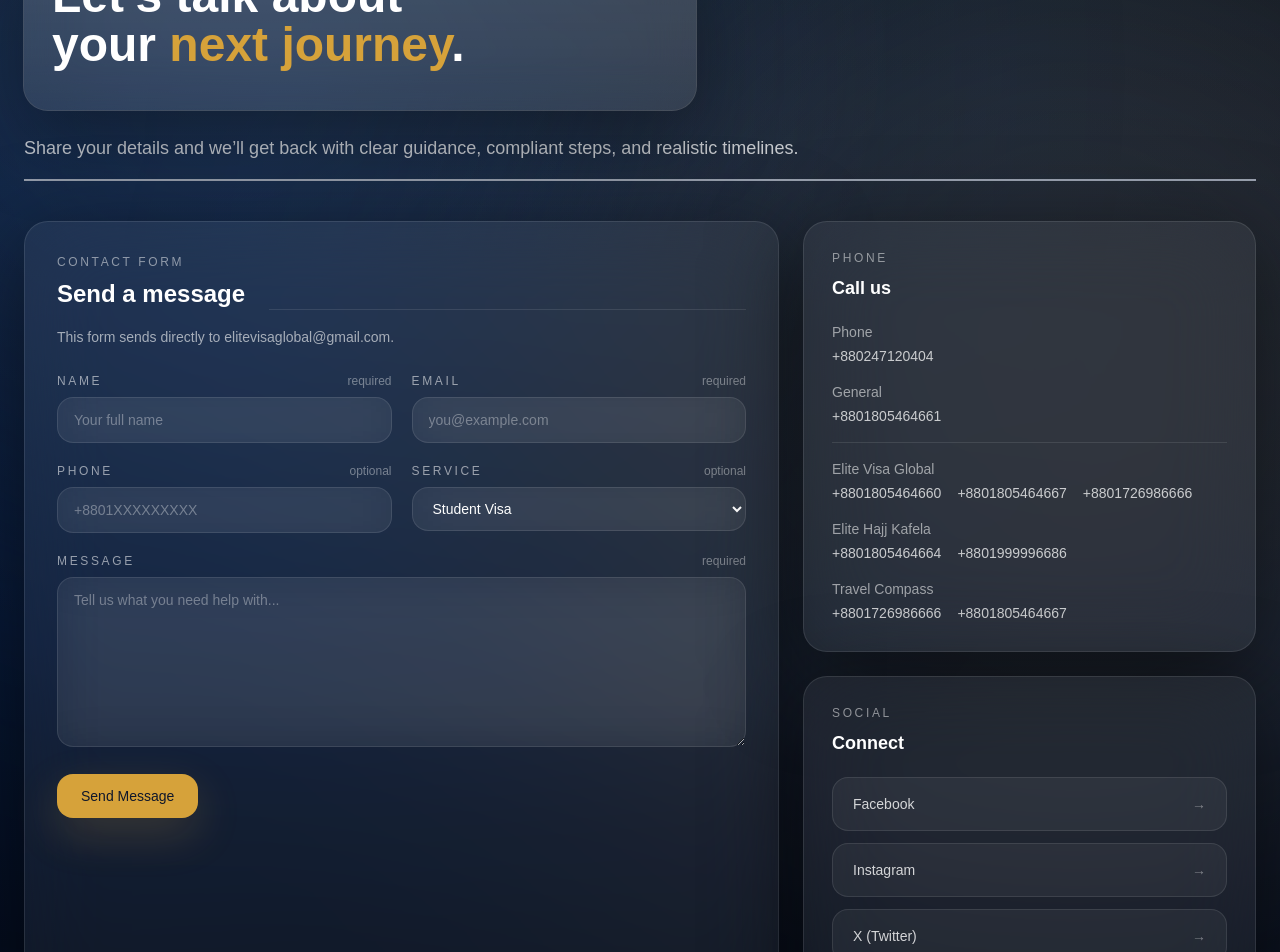
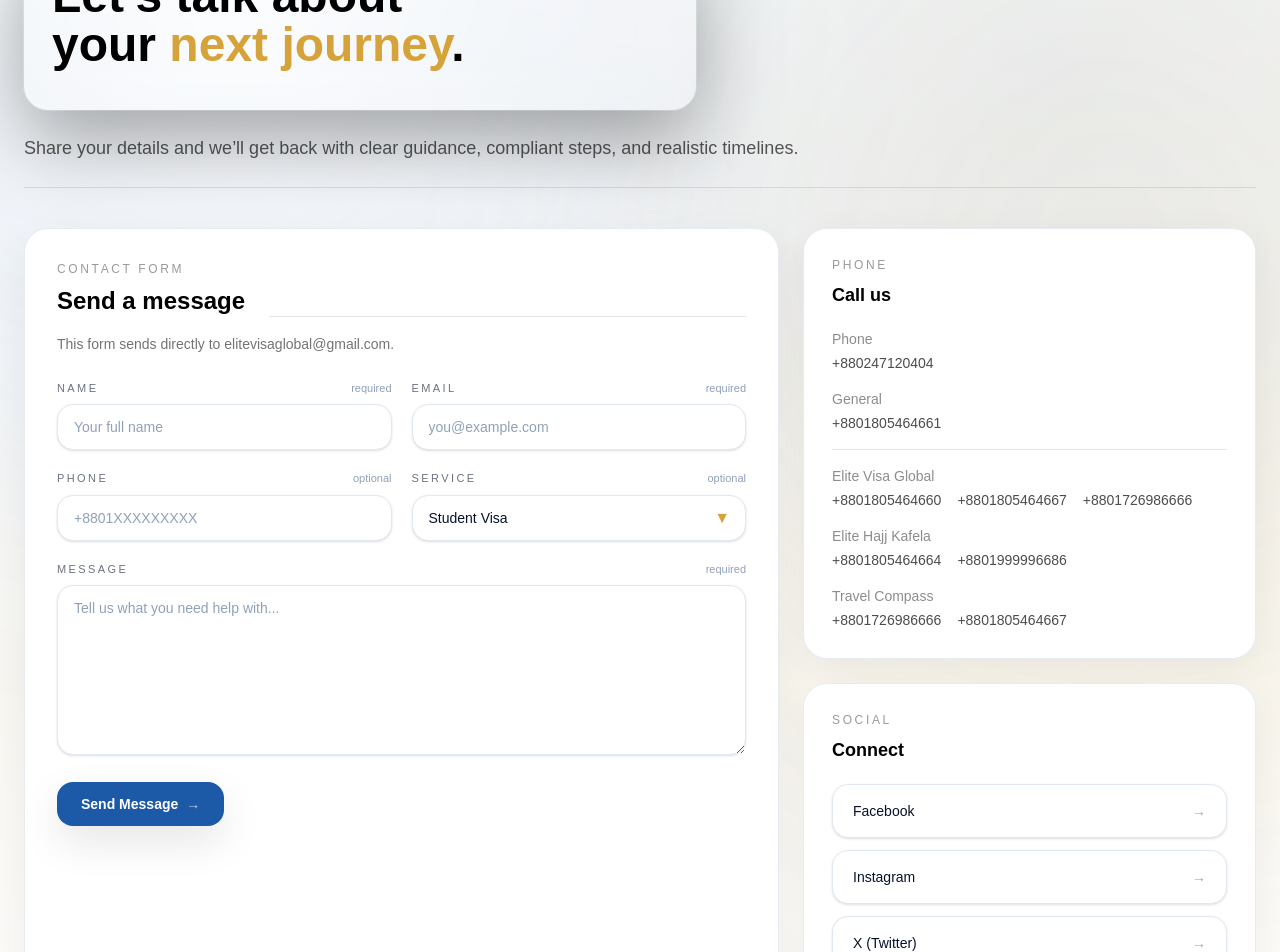
Before and after one commit to thinkGrow/elite-visa-global, a Next.js app: page /contact in a window 1280 px wide. Shown: the part 180-1132 px from the top of the page. Built offline with nearby package versions, Linux system fonts and the light colour scheme.

Commit message:
refactor(ui): centralize headline cards and restyle contact page

```diff
--- a/package.json
+++ b/package.json
@@ -14,6 +14,7 @@
     "@sanity/client": "^7.16.0",
     "@sanity/image-url": "^1.2.0",
     "@sanity/vision": "^4.22.0",
+    "clsx": "^2.1.1",
     "next": "16.1.6",
     "next-sanity": "^11.6.12",
     "react": "19.2.3",
--- a/src/app/contact/page.tsx
+++ b/src/app/contact/page.tsx
@@ -1,6 +1,7 @@
 import React from "react";
 import { Navbar } from "@/components/home/layout/Navbar";
 import { ContactForm } from "@/components/contact/ContactForm";
+import { GlassHeadlineCard } from "@/components/ui/GlassHeadlineCard";
 
 type ThemeVars = React.CSSProperties & {
   "--evg-blue": string;
@@ -24,8 +25,9 @@ function GlassCard({
   return (
     <div
       className={[
-        "rounded-3xl border border-white/10 bg-white/[0.055] backdrop-blur-2xl",
-        "shadow-[0_22px_90px_rgba(0,0,0,0.55)]",
+        "relative overflow-hidden rounded-3xl",
+        "border border-slate-200/80 bg-white",
+        "shadow-[0_12px_40px_rgba(2,6,23,0.06)]",
         className,
       ].join(" ")}
     >
@@ -40,10 +42,16 @@ function SocialRow({ label, href }: { label: string; href: string }) {
       href={href}
       target="_blank"
       rel="noreferrer"
-      className="flex items-center justify-between rounded-2xl border border-white/10 bg-white/5 px-5 py-4 text-sm text-white/80 transition hover:bg-white/10 hover:text-white"
+      className={[
+        "group flex items-center justify-between rounded-2xl border border-slate-200 bg-white px-5 py-4 text-sm",
+        "text-[var(--evg-deep)] shadow-sm transition-all duration-300",
+        "hover:-translate-y-0.5 hover:border-[var(--evg-gold)]/60 hover:shadow-md",
+      ].join(" ")}
     >
       <span>{label}</span>
-      <span className="text-white/40">→</span>
+      <span className="text-[var(--evg-gold)] transition-transform duration-300 group-hover:translate-x-1">
+        →
+      </span>
     </a>
   );
 }
@@ -51,61 +59,51 @@ function SocialRow({ label, href }: { label: string; href: string }) {
 export default function ContactPage() {
   return (
     <main
-      className="relative min-h-screen overflow-hidden text-white"
+      className="relative min-h-screen overflow-hidden text-black"
       style={themeVars}
     >
-      {/* Global premium background */}
+      {/* Global premium white background */}
       <div className="pointer-events-none absolute inset-0 -z-10">
-        <div className="absolute inset-0 bg-[linear-gradient(180deg,#040912_0%,#06122b_25%,#0a1f46_55%,#071531_80%,#030814_100%)]" />
-        <div className="absolute -top-60 left-[-260px] h-[980px] w-[980px] rounded-full bg-[rgba(28,90,168,0.30)] blur-[170px]" />
-        <div className="absolute top-10 right-[-320px] h-[1050px] w-[1050px] rounded-full bg-[rgba(214,162,58,0.20)] blur-[190px]" />
-        <div className="absolute inset-0 bg-[radial-gradient(1200px_circle_at_18%_12%,rgba(255,255,255,0.09),transparent_56%)]" />
-        <div className="absolute inset-0 bg-[radial-gradient(1000px_circle_at_78%_18%,rgba(28,90,168,0.16),transparent_60%)]" />
-        <div className="absolute inset-0 bg-[linear-gradient(to_bottom,rgba(0,0,0,0.0),rgba(0,0,0,0.35)_70%,rgba(0,0,0,0.55))]" />
+        <div className="absolute inset-0 bg-[linear-gradient(180deg,#fcfdff_0%,#f7f9fc_30%,#f9f7f2_65%,#ffffff_100%)]" />
+        <div className="absolute -top-56 left-[-220px] h-[820px] w-[820px] rounded-full bg-[rgba(28,90,168,0.10)] blur-[140px]" />
+        <div className="absolute top-0 right-[-260px] h-[860px] w-[860px] rounded-full bg-[rgba(214,162,58,0.10)] blur-[160px]" />
+        <div className="absolute inset-0 bg-[radial-gradient(900px_circle_at_18%_12%,rgba(255,255,255,0.95),transparent_58%)]" />
+        <div className="absolute inset-0 bg-[radial-gradient(1000px_circle_at_82%_18%,rgba(28,90,168,0.06),transparent_60%)]" />
       </div>
 
       <Navbar />
 
       <section className="mx-auto max-w-7xl px-6 pt-28 pb-16">
-        {/* Hero glass headline block */}
-        {/* Hero glass headline block */}
-        <div
-          className={[
-            "rounded-3xl px-7 py-10 max-w-2xl",
-            "bg-gradient-to-b from-white/18 to-white/10",
-            "backdrop-blur-xl ring-1 ring-white/20",
-            "shadow-[0_30px_80px_rgba(0,0,0,.35)]",
-            "transition-transform duration-300 ease-[cubic-bezier(.2,.8,.2,1)] hover:-translate-y-[2px]",
-          ].join(" ")}
-        >
-          <h1 className="font-[var(--font-playfair)] text-5xl leading-[1.02] font-semibold text-white text-balance">
+        <GlassHeadlineCard textColor="black" size="lg">
+          <h1 className="text-balance">
             Let’s talk about your{" "}
             <span className="text-[var(--evg-gold)]">next journey</span>.
           </h1>
-        </div>
-        <p className="mt-6 text-base md:text-lg text-white/75 leading-relaxed">
+        </GlassHeadlineCard>
+
+        <p className="mt-6 text-base leading-relaxed text-black/65 md:text-lg">
           Share your details and we’ll get back with clear guidance, compliant
           steps, and realistic timelines.
         </p>
 
-        <hr className="my-4 border-gray-400 dark:border-gray-600 border"></hr>
+        <hr className="my-6 border-black/10" />
 
-        <div className="mt-10 grid gap-6 lg:grid-cols-[1.25fr_.75fr] ">
+        <div className="mt-10 grid gap-6 lg:grid-cols-[1.25fr_.75fr]">
           {/* Form */}
           <GlassCard className="p-7 md:p-8">
             <div className="flex items-end justify-between gap-6">
               <div>
-                <p className="text-xs tracking-[0.22em] text-white/50">
+                <p className="text-xs tracking-[0.22em] text-black/40">
                   CONTACT FORM
                 </p>
-                <h2 className="mt-2 text-xl md:text-2xl font-semibold">
+                <h2 className="mt-2 text-xl font-semibold md:text-2xl">
                   Send a message
                 </h2>
               </div>
-              <div className="hidden md:block h-px flex-1 bg-white/10" />
+              <div className="hidden h-px flex-1 bg-black/10 md:block" />
             </div>
 
-            <p className="mt-4 text-sm text-white/60 leading-relaxed max-w-2xl">
+            <p className="mt-4 max-w-2xl text-sm leading-relaxed text-black/55">
               This form sends directly to elitevisaglobal@gmail.com.
             </p>
 
@@ -114,63 +112,90 @@ export default function ContactPage() {
             </div>
           </GlassCard>
 
-          {/* Right column: premium contact info */}
+          {/* Right column */}
           <div className="grid gap-6">
             <GlassCard className="p-7">
-              <p className="text-xs tracking-[0.22em] text-white/50">PHONE</p>
+              <p className="text-xs tracking-[0.22em] text-black/40">PHONE</p>
               <h3 className="mt-2 text-lg font-semibold">Call us</h3>
 
-              <div className="mt-5 space-y-4 text-sm text-white/75">
+              <div className="mt-5 space-y-4 text-sm text-black/70">
                 <div className="flex flex-col gap-1">
-                  <span className="text-white/55">Phone</span>
-                  <a className="hover:text-white" href="tel:+880247120404">
+                  <span className="text-black/45">Phone</span>
+                  <a
+                    className="transition hover:text-[var(--evg-blue)]"
+                    href="tel:+880247120404"
+                  >
                     +880247120404
                   </a>
                 </div>
 
                 <div className="flex flex-col gap-1">
-                  <span className="text-white/55">General</span>
-                  <a className="hover:text-white" href="tel:+8801805464661">
+                  <span className="text-black/45">General</span>
+                  <a
+                    className="transition hover:text-[var(--evg-blue)]"
+                    href="tel:+8801805464661"
+                  >
                     +8801805464661
                   </a>
                 </div>
 
-                <div className="h-px w-full bg-white/10" />
+                <div className="h-px w-full bg-black/10" />
 
                 <div className="flex flex-col gap-1">
-                  <span className="text-white/55">Elite Visa Global</span>
+                  <span className="text-black/45">Elite Visa Global</span>
                   <div className="flex flex-wrap gap-x-4 gap-y-2">
-                    <a className="hover:text-white" href="tel:+8801805464660">
+                    <a
+                      className="transition hover:text-[var(--evg-blue)]"
+                      href="tel:+8801805464660"
+                    >
                       +8801805464660
                     </a>
-                    <a className="hover:text-white" href="tel:+8801805464667">
+                    <a
+                      className="transition hover:text-[var(--evg-blue)]"
+                      href="tel:+8801805464667"
+                    >
                       +8801805464667
                     </a>
-                    <a className="hover:text-white" href="tel:+8801726986666">
+                    <a
+                      className="transition hover:text-[var(--evg-blue)]"
+                      href="tel:+8801726986666"
+                    >
                       +8801726986666
                     </a>
                   </div>
                 </div>
 
                 <div className="flex flex-col gap-1">
-                  <span className="text-white/55">Elite Hajj Kafela</span>
+                  <span className="text-black/45">Elite Hajj Kafela</span>
                   <div className="flex flex-wrap gap-x-4 gap-y-2">
-                    <a className="hover:text-white" href="tel:+8801805464664">
+                    <a
+                      className="transition hover:text-[var(--evg-blue)]"
+                      href="tel:+8801805464664"
+                    >
                       +8801805464664
                     </a>
-                    <a className="hover:text-white" href="tel:+8801999996686">
+                    <a
+                      className="transition hover:text-[var(--evg-blue)]"
+                      href="tel:+8801999996686"
+                    >
                       +8801999996686
                     </a>
                   </div>
                 </div>
 
                 <div className="flex flex-col gap-1">
-                  <span className="text-white/55">Travel Compass</span>
+                  <span className="text-black/45">Travel Compass</span>
                   <div className="flex flex-wrap gap-x-4 gap-y-2">
-                    <a className="hover:text-white" href="tel:+8801726986666">
+                    <a
+                      className="transition hover:text-[var(--evg-blue)]"
+                      href="tel:+8801726986666"
+                    >
                       +8801726986666
                     </a>
-                    <a className="hover:text-white" href="tel:+8801805464667">
+                    <a
+                      className="transition hover:text-[var(--evg-blue)]"
+                      href="tel:+8801805464667"
+                    >
                       +8801805464667
                     </a>
                   </div>
@@ -179,7 +204,7 @@ export default function ContactPage() {
             </GlassCard>
 
             <GlassCard className="p-7">
-              <p className="text-xs tracking-[0.22em] text-white/50">SOCIAL</p>
+              <p className="text-xs tracking-[0.22em] text-black/40">SOCIAL</p>
               <h3 className="mt-2 text-lg font-semibold">Connect</h3>
 
               <div className="mt-5 grid gap-3">
@@ -197,10 +222,10 @@ export default function ContactPage() {
                 />
               </div>
 
-              <div className="mt-6 rounded-2xl border border-white/10 bg-white/5 p-5 text-sm text-white/70">
-                <div className="text-white/55">Email</div>
+              <div className="mt-6 rounded-2xl border border-black/8 bg-white/75 p-5 text-sm text-black/65">
+                <div className="text-black/45">Email</div>
                 <a
-                  className="mt-2 inline-block text-white underline decoration-white/30 underline-offset-4 hover:decoration-white/60"
+                  className="mt-2 inline-block text-[var(--evg-blue)] underline decoration-black/15 underline-offset-4 transition hover:decoration-[var(--evg-blue)]"
                   href="mailto:elitevisaglobal@gmail.com"
                 >
                   elitevisaglobal@gmail.com
@@ -210,12 +235,6 @@ export default function ContactPage() {
           </div>
         </div>
       </section>
-
-      <footer className="border-t border-white/10 py-10">
-        <div className="mx-auto max-w-7xl px-6 text-sm text-white/60">
-          Elite Visa Global • Dhaka, Bangladesh • Since 2016
-        </div>
-      </footer>
     </main>
   );
 }
--- a/src/app/page.tsx
+++ b/src/app/page.tsx
@@ -3,7 +3,6 @@ import React from "react";
 import { Hero } from "@/components/home/Hero";
 import { WelcomeSection } from "@/components/home/WelcomeSection";
 import { CoreServiceSection } from "@/components/home/CoreServiceSection";
-import { TrustSection } from "@/components/home/TrustSection";
 import { Navbar } from "@/components/home/layout/Navbar";
 import { Footer } from "@/components/home/layout/Footer";
 
@@ -32,7 +31,6 @@ export default function HomePage() {
 
       <WelcomeSection />
       <CoreServiceSection />
-      <TrustSection />
     </main>
   );
 }
--- a/src/components/contact/ContactForm.tsx
+++ b/src/components/contact/ContactForm.tsx
@@ -15,7 +15,7 @@ type FormState = {
     | "Tours & Travel"
     | "Other";
   message: string;
-  company: string; // honeypot
+  company: string;
 };
 
 function Field({
@@ -29,19 +29,24 @@ function Field({
 }) {
   return (
     <label className="block">
-      <div className="flex items-end justify-between gap-4">
-        <span className="text-xs tracking-[0.22em] text-white/55">{label}</span>
-        {hint ? <span className="text-xs text-white/40">{hint}</span> : null}
+      <div className="mb-2 flex items-end justify-between gap-4">
+        <span className="text-[11px] tracking-[0.22em] text-[color:var(--evg-deep)]/60">
+          {label}
+        </span>
+        {hint ? (
+          <span className="text-[11px] text-slate-400">{hint}</span>
+        ) : null}
       </div>
-      <div className="mt-2">{children}</div>
+      {children}
     </label>
   );
 }
 
 const baseField =
-  "w-full rounded-2xl border border-white/10 bg-white/[0.06] px-4 py-3 text-sm text-white " +
-  "placeholder:text-white/35 outline-none backdrop-blur-xl transition " +
-  "focus:border-white/25 focus:bg-white/[0.085] focus:ring-2 focus:ring-[rgba(214,162,58,0.22)]";
+  "w-full rounded-2xl border border-slate-200 bg-white px-4 py-3 text-sm " +
+  "text-[var(--evg-deep)] shadow-sm outline-none transition-all duration-300 " +
+  "placeholder:text-slate-400 " +
+  "focus:border-[rgba(214,162,58,0.55)] focus:ring-2 focus:ring-[rgba(214,162,58,0.18)]";
 
 export function ContactForm() {
   const [form, setForm] = React.useState<FormState>({
@@ -107,7 +112,6 @@ export function ContactForm() {
 
   return (
     <form onSubmit={onSubmit} className="space-y-5">
-      {/* Honeypot */}
       <div className="hidden">
         <label>
           Company
@@ -155,12 +159,13 @@ export function ContactForm() {
         </Field>
 
         <Field label="SERVICE" hint="optional">
+          <div className="relative">
             <select
               value={form.service}
               onChange={(e) =>
                 update("service", e.target.value as FormState["service"])
               }
-            className={baseField}
+              className={[baseField, "appearance-none pr-11"].join(" ")}
             >
               <option>Student Visa</option>
               <option>Tourist Visa</option>
@@ -169,6 +174,11 @@ export function ContactForm() {
               <option>Tours & Travel</option>
               <option>Other</option>
             </select>
+
+            <div className="pointer-events-none absolute inset-y-0 right-4 flex items-center text-[var(--evg-gold)]">
+              ▼
+            </div>
+          </div>
         </Field>
       </div>
 
@@ -186,24 +196,28 @@ export function ContactForm() {
           type="submit"
           disabled={loading}
           className={[
-            "inline-flex items-center justify-center rounded-2xl px-6 py-3 text-sm font-medium",
-            "bg-[var(--evg-gold)] text-slate-900",
-            "transition hover:brightness-110 active:brightness-100",
-            "shadow-[0_16px_45px_rgba(214,162,58,0.20)]",
-            loading ? "opacity-70 cursor-not-allowed" : "",
+            "group inline-flex items-center gap-2 rounded-2xl px-6 py-3 text-sm font-semibold",
+            "bg-[var(--evg-blue)] text-white",
+            "shadow-[0_16px_40px_rgba(2,6,23,0.10)]",
+            "transition-all duration-300 hover:-translate-y-0.5 hover:shadow-[0_18px_50px_rgba(2,6,23,0.14)]",
+            "focus:outline-none focus:ring-2 focus:ring-[var(--evg-gold)]/25",
+            loading ? "cursor-not-allowed opacity-70" : "",
           ].join(" ")}
         >
-          {loading ? "Sending..." : "Send Message"}
+          <span>{loading ? "Sending..." : "Send Message"}</span>
+          <span className="text-white/70 transition-transform duration-300 group-hover:translate-x-1">
+            →
+          </span>
         </button>
 
         {status === "ok" ? (
-          <div className="rounded-2xl border border-white/10 bg-white/5 px-4 py-3 text-sm text-white/80">
+          <div className="rounded-2xl border border-slate-200 bg-slate-50 px-4 py-3 text-sm text-[var(--evg-deep)]/80">
             Message sent. We’ll get back to you soon.
           </div>
         ) : null}
 
         {status === "error" ? (
-          <div className="rounded-2xl border border-white/10 bg-white/5 px-4 py-3 text-sm text-white/80">
+          <div className="rounded-2xl border border-red-200 bg-red-50 px-4 py-3 text-sm text-red-700">
             {errorMsg}
           </div>
         ) : null}
--- /dev/null
+++ b/src/components/ui/GlassHeadlineCard.tsx
@@ -0,0 +1,50 @@
+// src/components/ui/GlassHeadlineCard.tsx
+import React from "react";
+import clsx from "clsx";
+
+type GlassHeadlineCardProps = {
+  children: React.ReactNode;
+  className?: string;
+  contentIn?: boolean;
+  textColor?: "white" | "black";
+  size?: "md" | "lg";
+  maxWidth?: string;
+};
+
+export function GlassHeadlineCard({
+  children,
+  className,
+  contentIn = false,
+  textColor = "white",
+  size = "md",
+  maxWidth = "max-w-2xl",
+}: GlassHeadlineCardProps) {
+  return (
+    <div
+      className={clsx(
+        "rounded-3xl",
+        maxWidth,
+        "bg-gradient-to-b from-white/18 to-white/10",
+        "backdrop-blur-xl ring-1 ring-white/20",
+        "shadow-[0_30px_80px_rgba(0,0,0,.35)]",
+        "transition-transform duration-300 ease-[cubic-bezier(.2,.8,.2,1)] hover:-translate-y-[2px]",
+        size === "md" && "px-5 py-7 md:px-7 md:py-10",
+        size === "lg" && "px-7 py-10",
+        contentIn && "hero-headline-in",
+        className
+      )}
+    >
+      <div
+        className={clsx(
+          "font-[var(--font-playfair)] leading-[1.02] font-semibold",
+          textColor === "white" && "text-white",
+          textColor === "black" && "text-black",
+          size === "md" && "text-4xl sm:text-5xl md:text-5xl",
+          size === "lg" && "text-5xl"
+        )}
+      >
+        {children}
+      </div>
+    </div>
+  );
+}
--- a/src/lib/theme.ts
+++ b/src/lib/theme.ts
@@ -1,3 +1,6 @@
+// src/lib/theme.ts
+import type React from "react";
+
 export const themeVars = {
   "--evg-blue": "#1c5aa8",
   "--evg-deep": "#06122b",
```
Also changed, not shown: src/app/about/page.tsx (+6 -12 lines), src/components/home/Hero.tsx (+6 -14 lines), 1 other file (tests, documents, lock files or other folders). Lines whose indentation alone changed are shown as unchanged.
